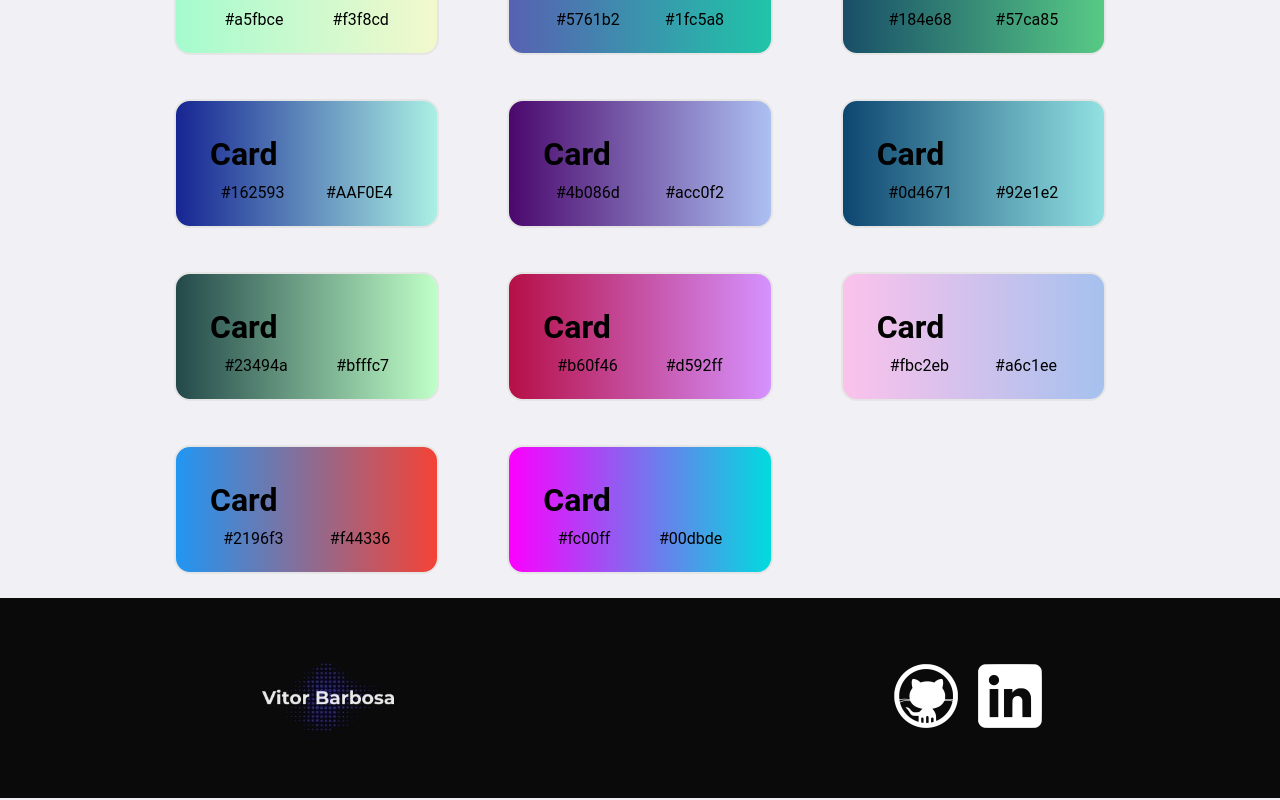
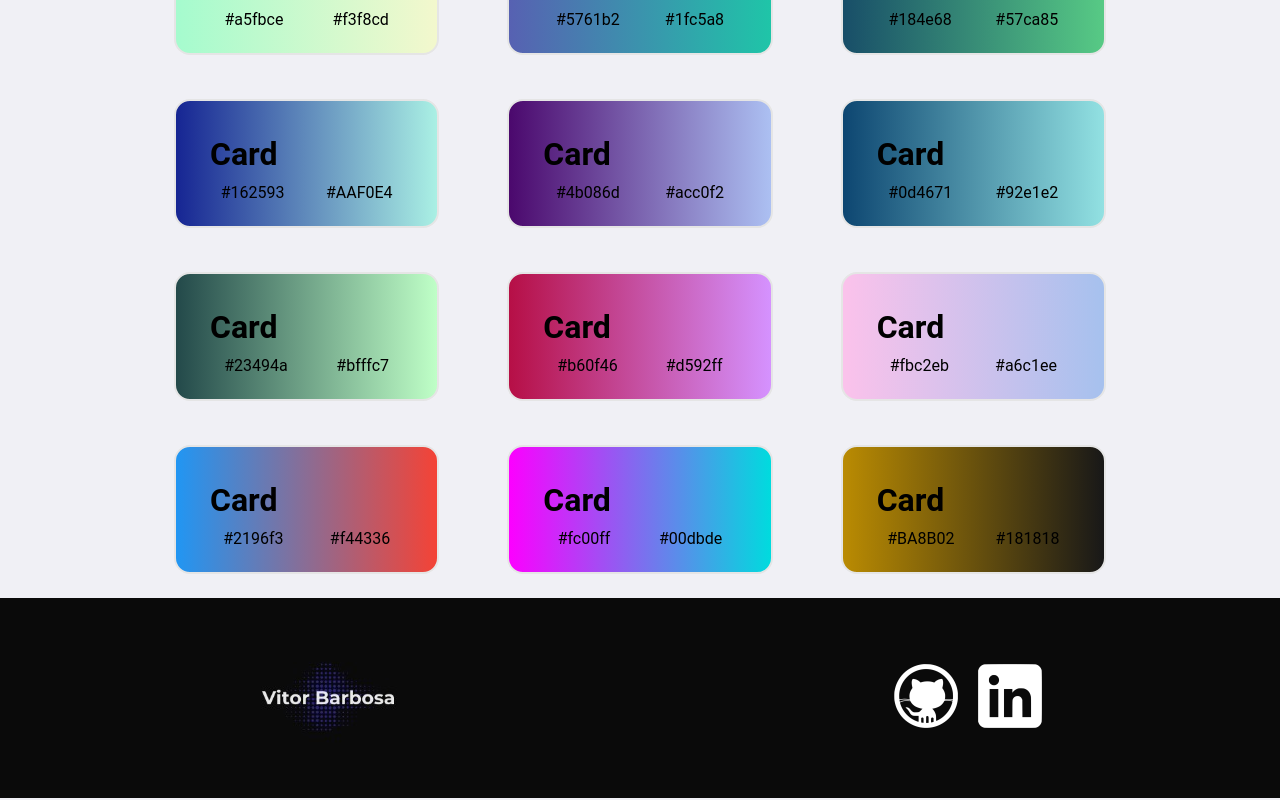
Before and after one commit to RAJ66/Gradient-Color, a React (Create React App) app: page / in a window 1280 px wide. Shown: the part 566-1366 px from the top of the page. Built offline with nearby package versions, Linux system fonts and the light colour scheme.

Commit message:
doc: added gradient color

```diff
--- a/src/data.js
+++ b/src/data.js
@@ -67,4 +67,8 @@ export const stockData = [
     color1: "#fc00ff",
     color2: "#00dbde",
   },
+  {
+    color1: "#BA8B02",
+    color2: "#181818",
+  },
 ];
```
Also changed, not shown: 1 other file (tests, documents, lock files or other folders).
